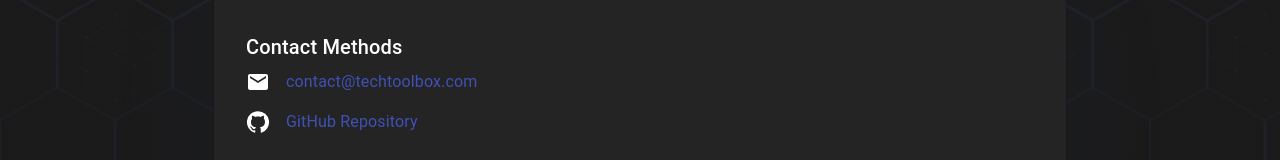
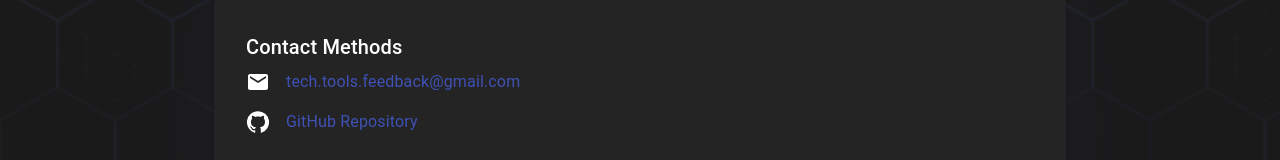
Before and after one commit to tazomatalax/TechTools, a React (Create React App) app in the folder frontend/: page /contact in a window 1280 px wide. Shown: the part 278-438 px from the top of the page. Built offline with nearby package versions, Linux system fonts and the light colour scheme.

Commit message:
Email address text update

```diff
--- a/frontend/src/pages/legal/Contact.js
+++ b/frontend/src/pages/legal/Contact.js
@@ -28,7 +28,7 @@ function Contact() {
           <Box sx={{ display: 'flex', alignItems: 'center', mb: 2 }}>
             <EmailIcon sx={{ mr: 2 }} />
             <Link href="mailto:tech.tools.feedback@gmail.com" underline="hover">
-              contact@techtoolbox.com
+              tech.tools.feedback@gmail.com
             </Link>
           </Box>
           <Box sx={{ display: 'flex', alignItems: 'center' }}>
```
